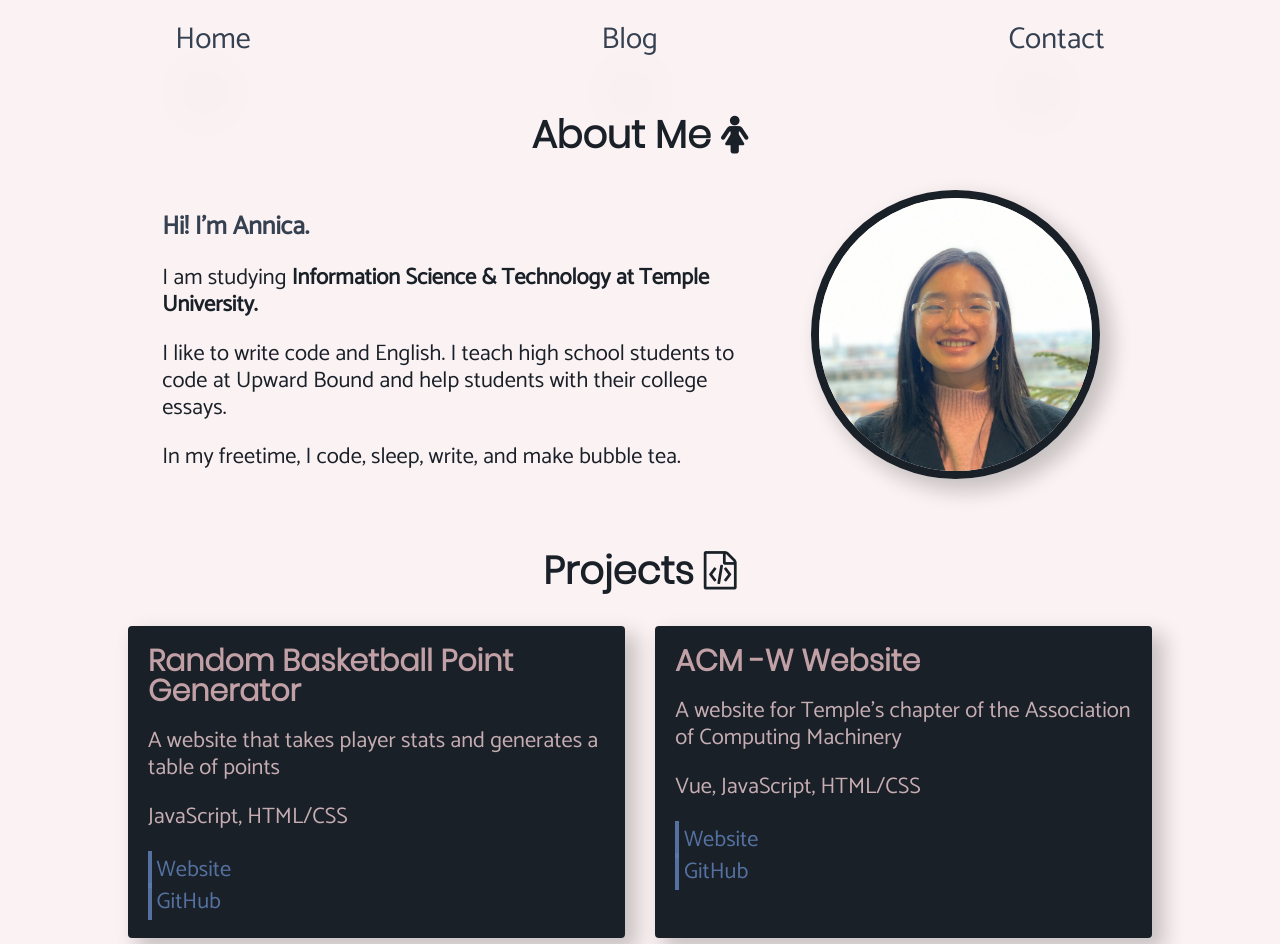
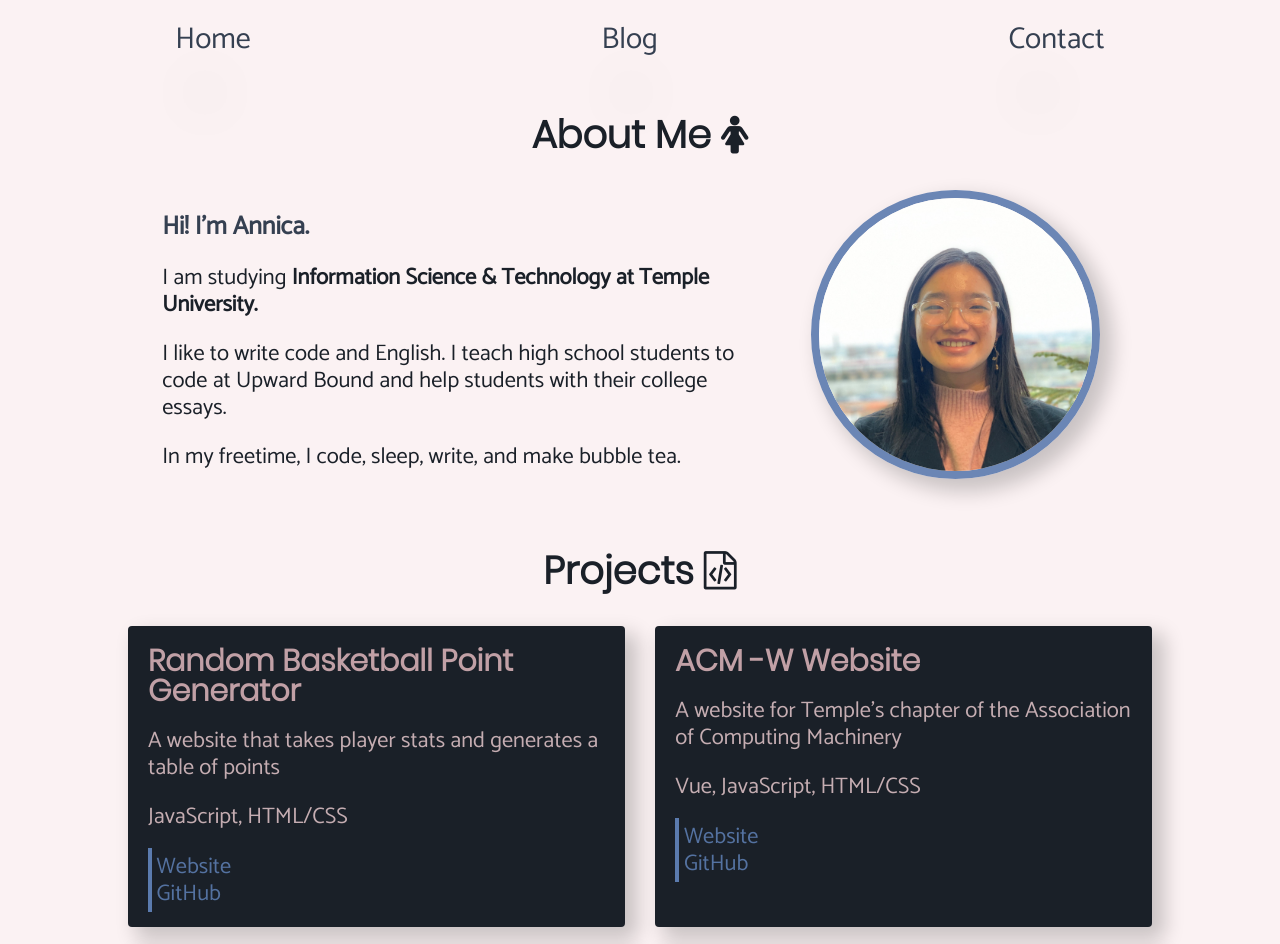
Before and after one commit to chiuannica/banannica, a Vue app: page /#/ in a window 1280 px wide. Shown: the top 944 px of the page. Built offline with nearby package versions, Linux system fonts and the light colour scheme.

Commit message:
change border to blue and fix links

```diff
--- a/src/components/About.vue
+++ b/src/components/About.vue
@@ -56,7 +56,7 @@ export default {
 }
 .my-picture > img {
   width: 80%;
-  border: 0.5rem solid hsl(216, 21%, 13%);
+  border: 0.5rem solid hsla(217, 34%, 52%, 0.9);
   border-radius: 50%;
   box-shadow: 1em 1em 2em .25em rgba(0,0,0,.2);
 }
--- a/src/components/Projects.vue
+++ b/src/components/Projects.vue
@@ -86,10 +86,9 @@ export default {
 }
 .project > a {
   padding-left: 1%;
-  border-left: hsla(217, 34%, 52%, 0.9) solid 0.5vh;
+  border-left: hsla(217, 34%, 52%, 1) solid 0.5vh;
   color: hsla(217, 34%, 52%, 0.9);
   transition: border-left 0.7s;
-  line-height: 2rem;
 }
 .project > a:hover {
   color: hsla(217, 34%, 52%, 0.9);
```
